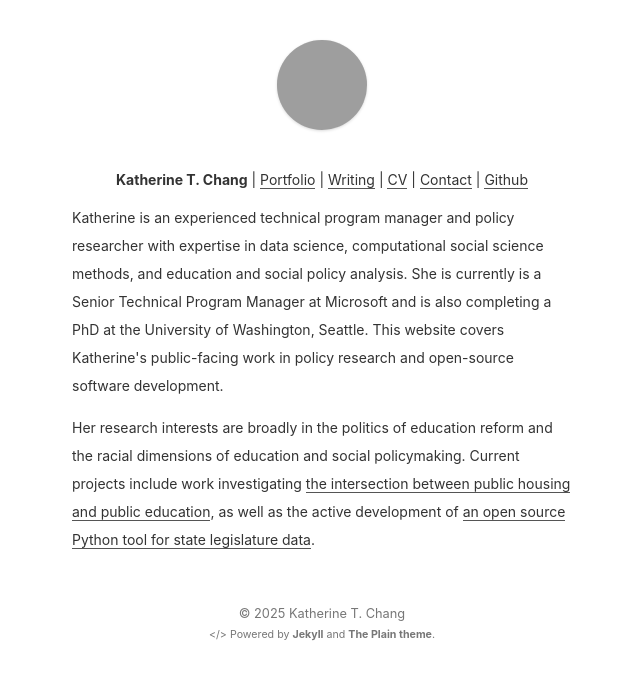
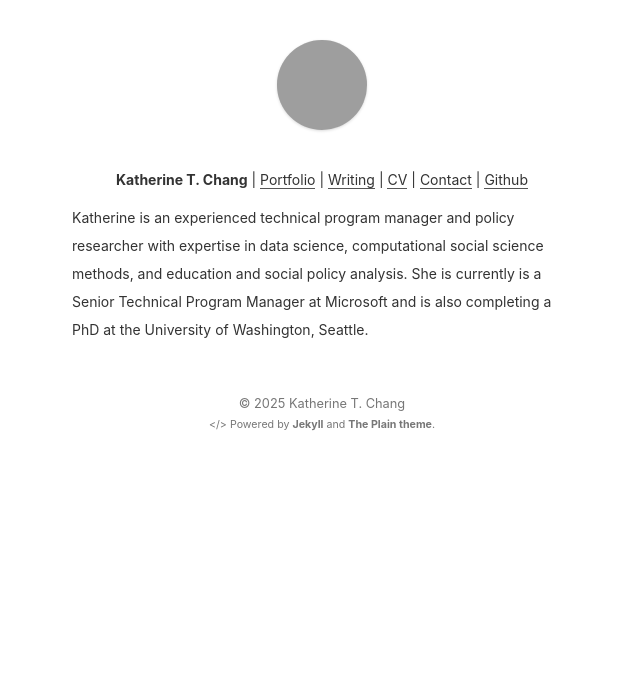
Before and after one commit to ka-chang/ka-chang.github.io, a Jekyll site: the page built from index.html, in a window 1280 px wide, cut to the strip 0-680 px from the top of the page. Shown: the whole strip, without its empty margins (318-958 px from the left). Built offline with Jekyll 4.4.1, drawn with Linux system fonts in a browser that asks for light colours; grey boxes are pictures that could not be loaded.

Commit message:
Update index.html

```diff
--- a/index.html
+++ b/index.html
@@ -3,7 +3,6 @@
 ---
 
 <section>
-<p style="line-height:2;">Katherine is an experienced technical program manager and policy researcher with expertise in data science, computational social science methods, and education and social policy analysis. She is currently is a Senior Technical Program Manager at Microsoft and is also completing a PhD at the University of Washington, Seattle. This website covers Katherine's public-facing work in policy research and open-source software development.</p>
-<p style="line-height:2;">Her research interests are broadly in the politics of education reform and the racial dimensions of education and social policymaking. Current projects include work investigating <a href="https://ka-chang.github.io/writing">the intersection between public housing and public education</a>, as well as the active development of <a href="http://www.github.com/ka-chang/StateLegiscraper" target=_blank>an open source Python tool for state legislature data</a>.
+<p style="line-height:2;">Katherine is an experienced technical program manager and policy researcher with expertise in data science, computational social science methods, and education and social policy analysis. She is currently is a Senior Technical Program Manager at Microsoft and is also completing a PhD at the University of Washington, Seattle. </p>
   </p>
 </section>
```
